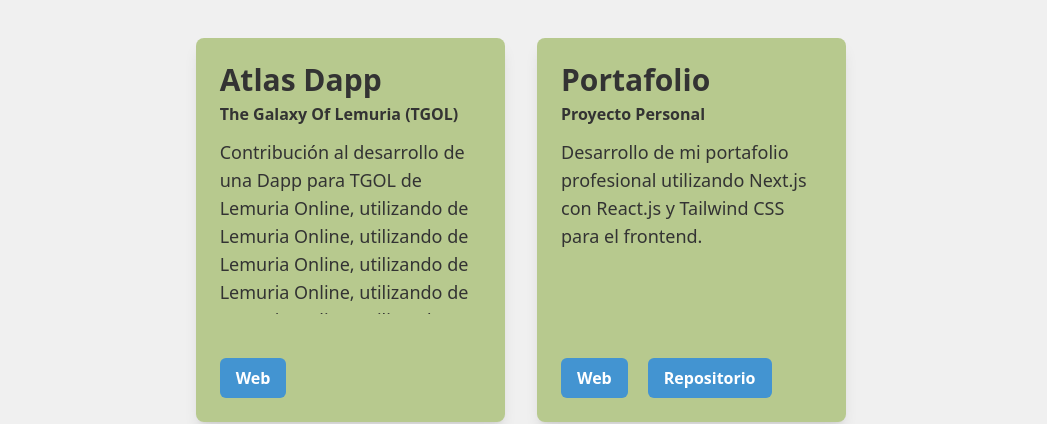
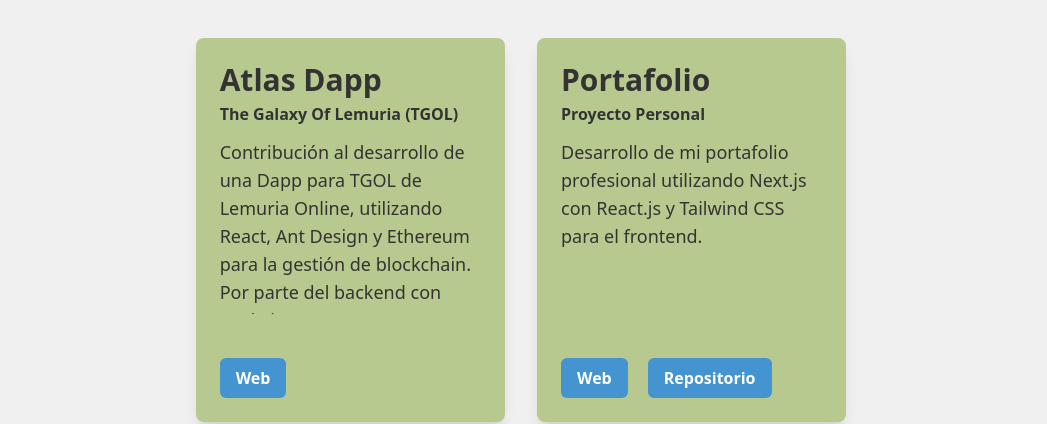
Before and after one commit to Kioys/portfolio, a Next.js app: page / in a window 1280 px wide. Shown: the part 1860-2284 px from the top of the page, without its empty margins (119-1166 px from the left). Built offline with nearby package versions, Linux system fonts and the light colour scheme.

Commit message:
Removed debug text

```diff
--- a/src/app/components/body/body.js
+++ b/src/app/components/body/body.js
@@ -158,7 +158,7 @@ function ProjectsSection({ sectionRef }) {
                                 <h3 className="text-3xl font-bold mb-1">Atlas Dapp</h3>
                                 <h4 className='text-md font-bold mb-3'>The Galaxy Of Lemuria (TGOL)</h4>
                                 <p className="text-lg mb-3 overflow-y-scroll max-h-44 scrollable-text">
-                                    Contribución al desarrollo de una Dapp para TGOL de Lemuria Online, utilizando  de Lemuria Online, utilizando  de Lemuria Online, utilizando  de Lemuria Online, utilizando  de Lemuria Online, utilizando React, Ant Design y Ethereum para la gestión de blockchain. Por parte del backend con Node.js, Express, Parse Server y MongoDB, Pruebas Unitarias.
+                                    Contribución al desarrollo de una Dapp para TGOL de Lemuria Online, utilizando React, Ant Design y Ethereum para la gestión de blockchain. Por parte del backend con Node.js, Express, Parse Server y MongoDB, Pruebas Unitarias.
                                 </p>
                             </div>
                             <div>
```
